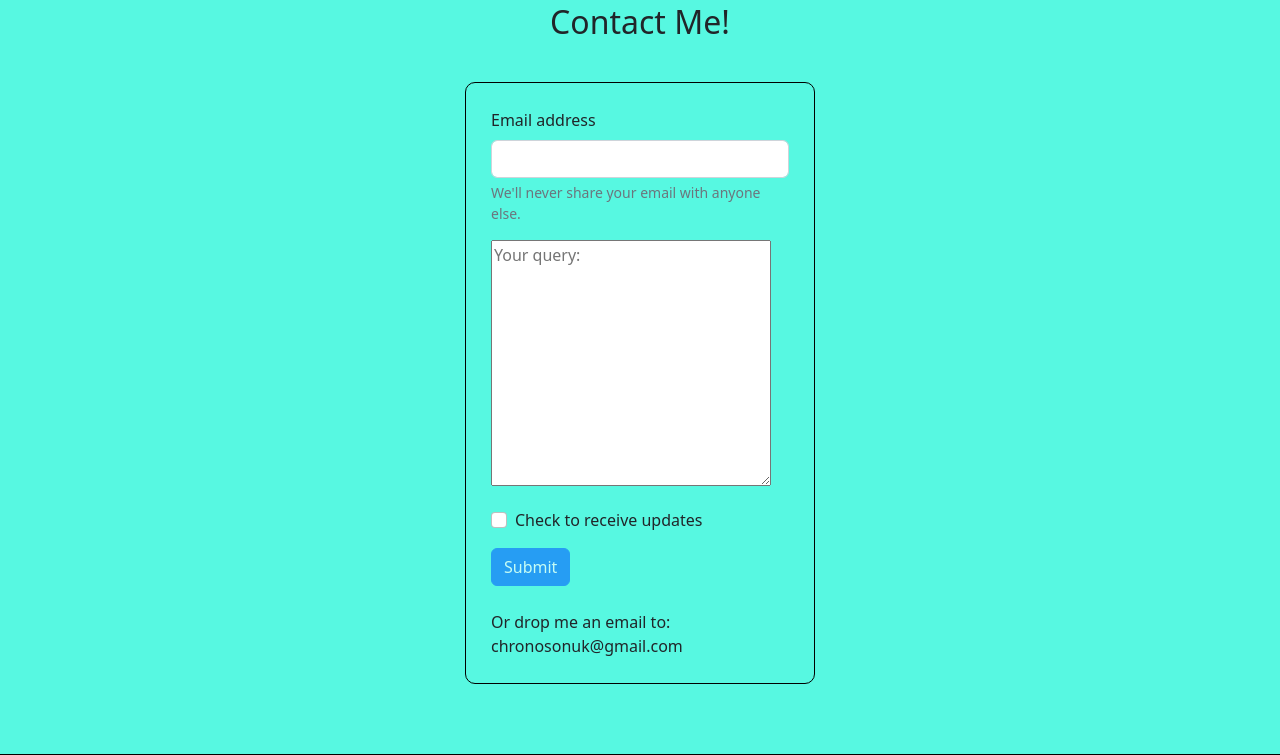
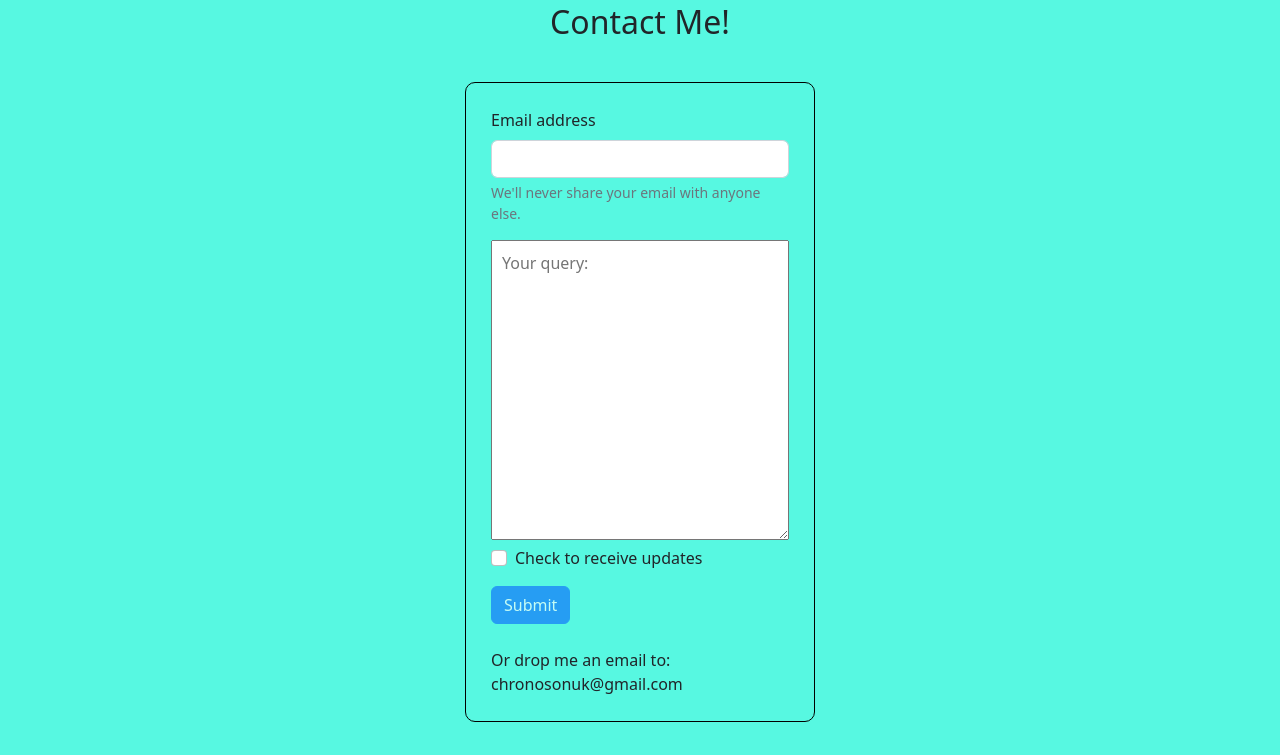
Before and after one commit to Michalous/personal_portfolio, a Django app: page / in a window 1280 px wide. Shown: the part 4401-5156 px from the top of the page. Run offline with Django 4.2, Linux system fonts and the light colour scheme; some libraries are stand-ins or nearby versions.

Commit message:
textarea fixed

```diff
--- a/portfolio/static/portfolio/styles.css
+++ b/portfolio/static/portfolio/styles.css
@@ -128,6 +128,12 @@ body {
     border-radius: 10px;
 }
 
+#textarea {
+    width: 100%;
+    height: 300px;
+    padding: 10px;
+}
+
 /* footer */
 
 footer {
--- a/portfolio/templates/portfolio/index.html
+++ b/portfolio/templates/portfolio/index.html
@@ -178,8 +178,8 @@
               <input type="email" class="form-control" id="exampleInputEmail1" aria-describedby="emailHelp">
               <div id="emailHelp" class="form-text">We'll never share your email with anyone else.</div>
             </div>
-            <div class="mb-3">
-                <textarea name="" id="" cols="28" rows="10" placeholder="Your query:"></textarea>
+            <div>
+                <textarea name="" id="textarea" placeholder="Your query:"></textarea>
               <!-- <label for="exampleInputPassword1" class="form-label">Password</label>
               <input type="password" class="form-control" id="exampleInputPassword1"> -->
             </div>
```
